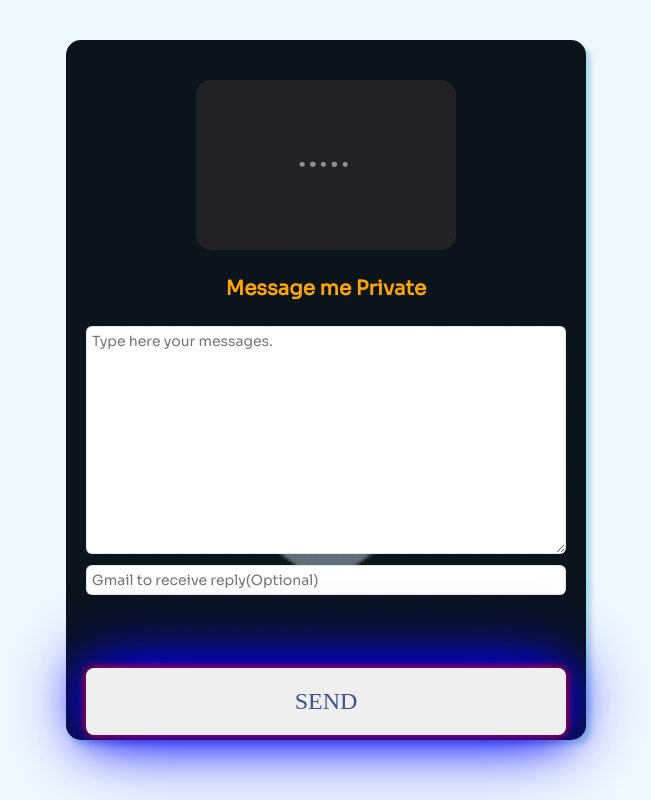
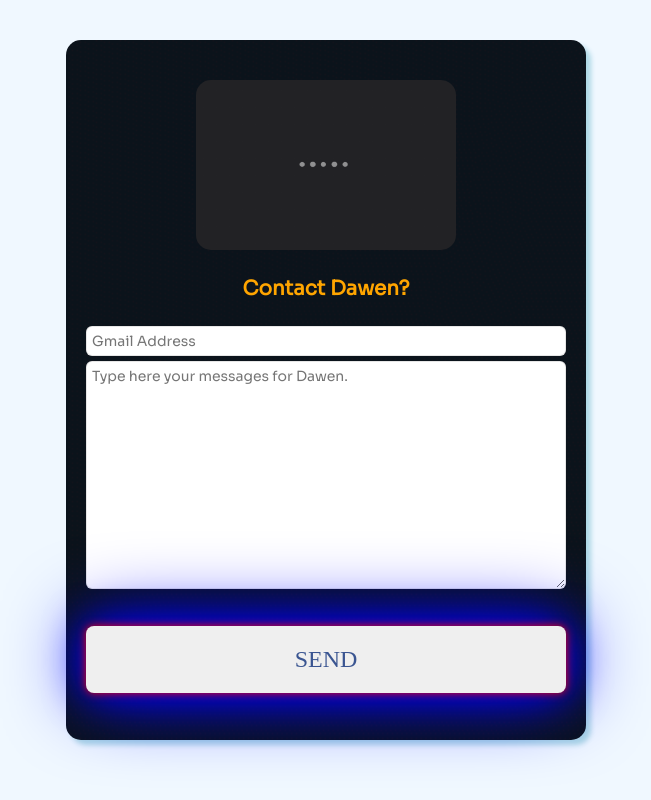
Before and after one commit to GalaxMess/Message.DW, a plain HTML site: page index.html in a window 1280 px wide. Shown: the whole page, without its empty margins (314-965 px from the left). Drawn offline with Linux system fonts and the light colour scheme; files that its build step writes are made by us from their sources; files whose address does not match are found by name.

Commit message:
initial commit

```diff
--- a/index.html
+++ b/index.html
@@ -4,7 +4,7 @@
   <meta charset="UTF-8">
   <meta http-equiv="X-UA-Compatible" content="IE=edge">
   <meta name="viewport" content="width=device-width, initial-scale=1.0">
-  <title>MessageMePriv</title>
+  <title>About Dawen? Contact</title>
   <link rel="stylesheet" href="https://cdnjs.cloudflare.com/ajax/libs/font-awesome/5.15.3/css/all.min.css">
   <link rel="stylesheet" href="style.css">
 
@@ -27,17 +27,15 @@
          <h4 style="font-size: 23px; color: white; margin-bottom: 15px;"></h4>
       <img src="bgg.gif" width="260" height="170" style="border-radius: 15px;   margin-bottom: 20px;">
 <br>
-      <h3 style="font-size: 20px; color: orange; margin-bottom: 20px;">Message me Private</h3>
+      <h3 style="font-size: 20px; color: orange; margin-bottom: 20px;">Contact Dawen?</h3>
       </div>
 
 
       <div class="form-group">
+        <input type="gmail" name="gmail" placeholder="Gmail Address" style=" font-family: 'Sora'; font-size: 14px; color: rgb(90, 90, 134);">
+        <textarea  name="message" rows="12" cols="20" required="" placeholder="Type here your messages for Dawen." style=" font-family: 'Sora'; font-size: 14px; color: rgb(90, 90, 134);"></textarea>
 
-        <textarea  name="message" rows="12" cols="20" required="" placeholder="Type here your messages." style=" font-family: 'Sora'; font-size: 14px; color: rgb(90, 90, 134);"></textarea>
-        <input type="gmail" name="gmail" placeholder="Gmail to receive reply(Optional)" style=" font-family: 'Sora'; font-size: 14px; color: rgb(90, 90, 134);">
       </div>
-      <br>
-      <br>
       <br>
       <button type="submit" style="color: rgb(58, 85, 145);">Send</button>
   </div>
```
